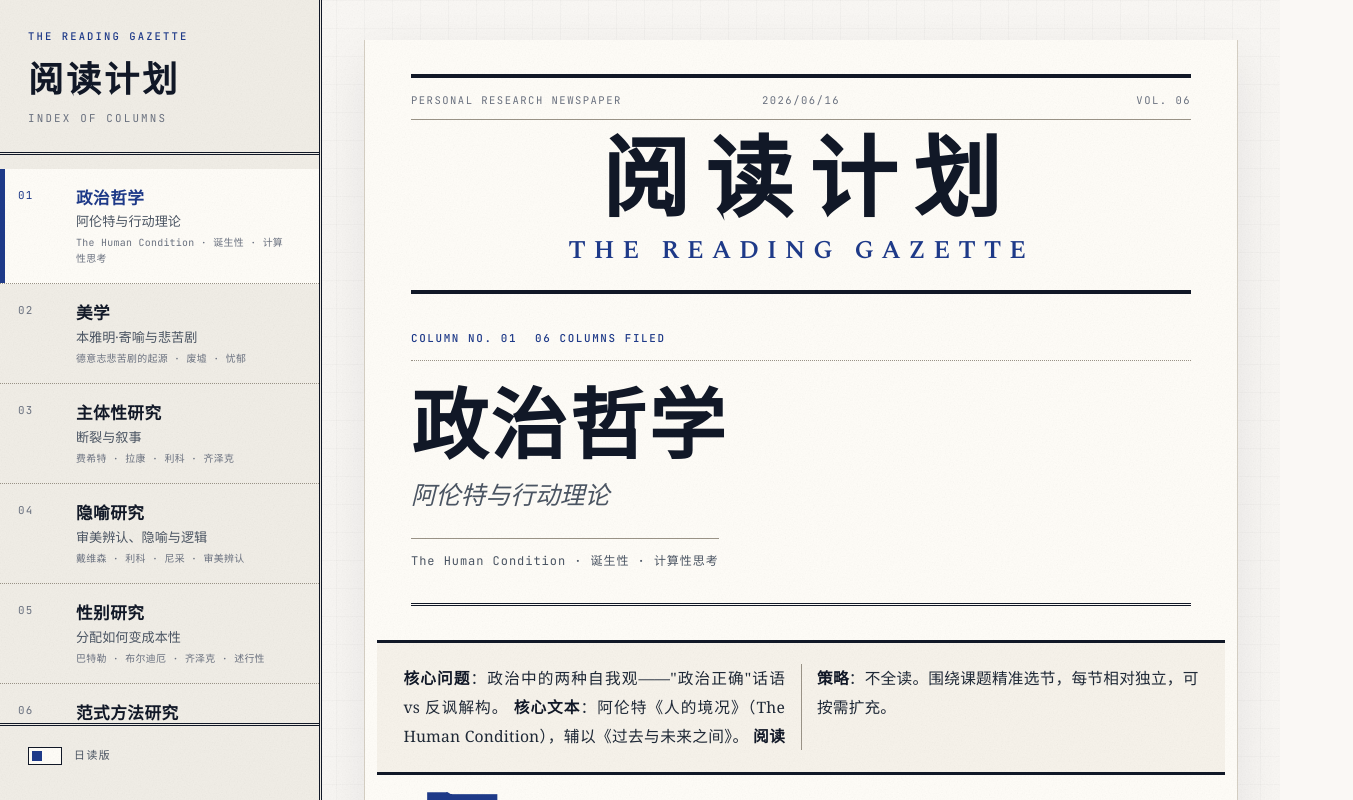
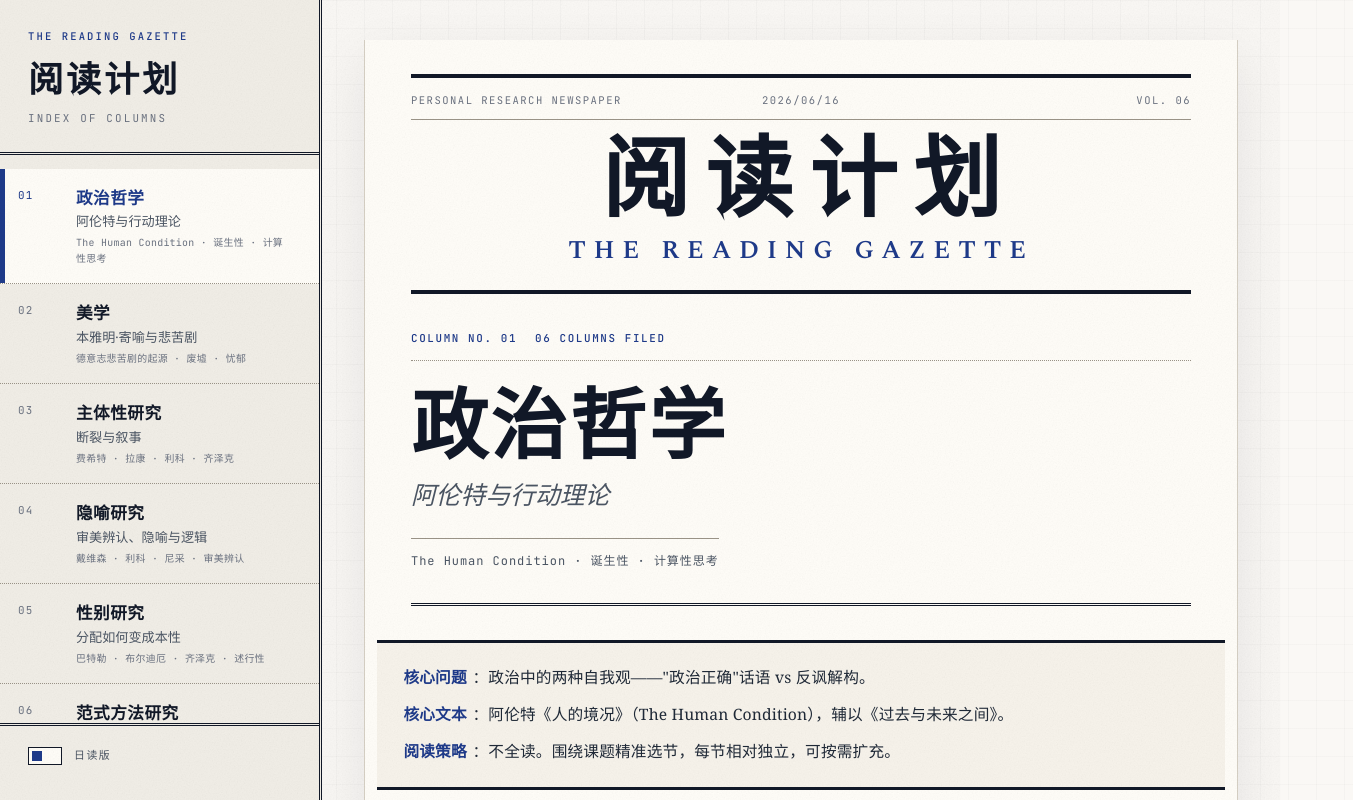
Before and after one commit to N0tANTi/reading-plans, a React (Vite) app: page / in a window 1280 px wide. Shown: the top 800 px of the page, 1353 px wide, since content can reach past the window. Built offline with nearby package versions, Linux system fonts and the light colour scheme.

Commit message:
fix: improve summary quote layout

```diff
--- a/src/App.jsx
+++ b/src/App.jsx
@@ -304,7 +304,15 @@ export default function App() {
           </section>
 
           <div className="markdown-body">
-            <ReactMarkdown>{activePlan.content}</ReactMarkdown>
+            <ReactMarkdown
+              components={{
+                blockquote({ children }) {
+                  return <blockquote className="summary-box">{children}</blockquote>
+                },
+              }}
+            >
+              {activePlan.content}
+            </ReactMarkdown>
           </div>
         </article>
       </main>
--- a/src/index.css
+++ b/src/index.css
@@ -402,14 +402,14 @@ button {
   letter-spacing: 0.01em;
 }
 
-.markdown-body > p:first-of-type::first-letter {
+.markdown-body > p:first-of-type:not(blockquote + p)::first-letter {
   float: left;
   color: var(--accent);
   font-family: var(--serif-lat), var(--serif-cjk);
-  font-size: 4.75rem;
+  font-size: 4.35rem;
   font-weight: 900;
-  line-height: 0.78;
-  margin: 0.12rem 0.16rem 0 0;
+  line-height: 0.86;
+  margin: 0.18rem 0.18rem 0 0;
 }
 
 .markdown-body p {
@@ -527,17 +527,34 @@ button {
 .markdown-body blockquote {
   clear: both;
   margin: 1.7rem 0;
-  padding: 1.25rem 1.45rem;
+  padding: 1.15rem 1.45rem;
   color: var(--ink-2);
   background: var(--sheet-muted);
   border-top: 3px solid var(--rule);
   border-bottom: 3px solid var(--rule);
   font-size: 0.98rem;
-  line-height: 1.82;
+  line-height: 1.76;
+}
+
+.markdown-body blockquote p {
+  display: grid;
+  grid-template-columns: max-content 1fr;
+  column-gap: 0.36rem;
+  margin-bottom: 0.56rem;
+  text-align: left;
 }
 
 .markdown-body blockquote p:last-child {
   margin-bottom: 0;
+}
+
+.markdown-body blockquote p strong:first-child {
+  color: var(--accent);
+  white-space: nowrap;
+}
+
+.markdown-body blockquote p strong:first-child::after {
+  content: "";
 }
 
 .markdown-body hr {
@@ -875,9 +892,6 @@ button {
     margin-left: -44px;
     margin-right: -44px;
     padding: 1.35rem 1.65rem;
-    column-count: 2;
-    column-gap: 2rem;
-    column-rule: 1px solid var(--hairline-strong);
   }
 }
 
@@ -957,8 +971,17 @@ button {
     text-align: left;
   }
 
-  .markdown-body > p:first-of-type::first-letter {
-    font-size: 3.7rem;
+  .markdown-body > p:first-of-type:not(blockquote + p)::first-letter {
+    font-size: 3.45rem;
+  }
+
+  .markdown-body blockquote p {
+    display: block;
+  }
+
+  .markdown-body blockquote p strong:first-child {
+    display: block;
+    margin-bottom: 0.16rem;
   }
 
   .markdown-body h2 {
```
Also changed, not shown: src/data/aesthetics.md (+2 -0 lines), src/data/politics.md (+2 -0 lines).
